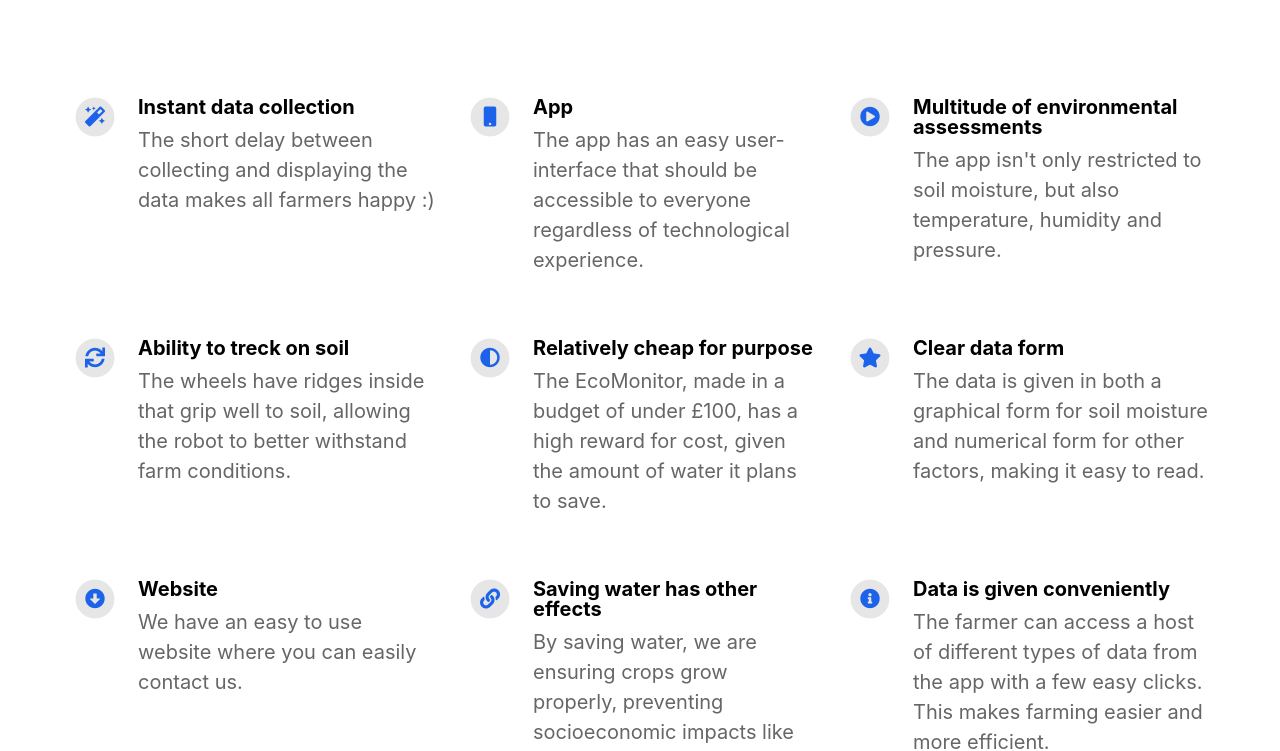
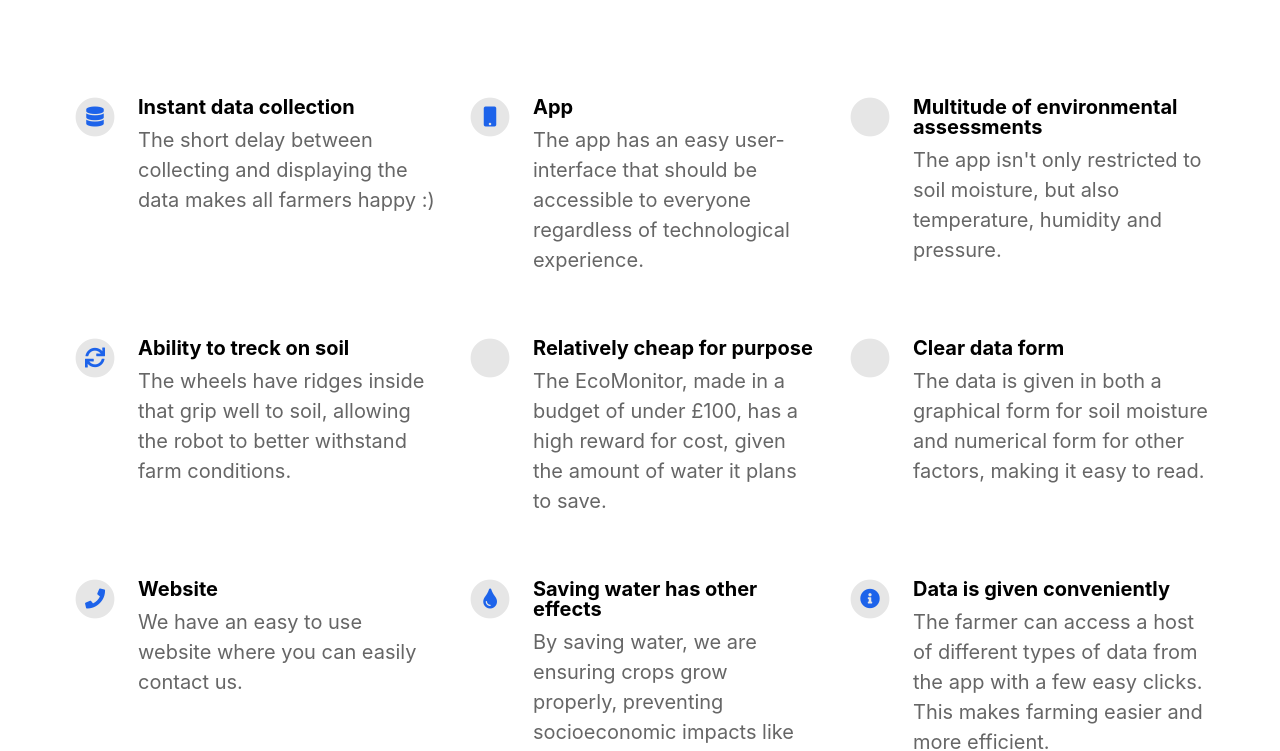
Before and after one commit to pi-drate/pi-drate.github.io, a Jekyll site: the page built from index.html, in a window 1280 px wide. Shown: the part 987-1738 px from the top of the page. Built offline with Jekyll 4.4.1, drawn with Linux system fonts in a browser that asks for light colours; nearby versions of some CDN libraries.

Commit message:
Update _config.yml

```diff
--- a/_config.yml
+++ b/_config.yml
@@ -24,7 +24,7 @@ features                                  :
 
   - title                                 : Instant data collection
     description                           : The short delay between collecting and displaying the data makes all farmers happy :)
-    fontawesome_icon_name                 : magic
+    fontawesome_icon_name                 : database
 
   - title                                 : App
     description                           : The app has an easy user-interface that should be accessible to everyone regardless of technological experience.
@@ -32,7 +32,7 @@ features                                  :
 
   - title                                 : Multitude of environmental assessments
     description                           : The app isn't only restricted to soil moisture, but also temperature, humidity and pressure.
-    fontawesome_icon_name                 : play-circle
+    fontawesome_icon_name                 : envira
 
   - title                                 : Ability to treck on soil
     description                           : The wheels have ridges inside that grip well to soil, allowing the robot to better withstand farm conditions.
@@ -40,27 +40,24 @@ features                                  :
 
   - title                                 : Relatively cheap for purpose
     description                           : The EcoMonitor, made in a budget of under £100, has a high reward for cost, given the amount of water it plans to save.
-    fontawesome_icon_name                 : adjust
+    fontawesome_icon_name                 : money
 
   - title                                 : Clear data form
     description                           : The data is given in both a graphical form for soil moisture and numerical form for other factors, making it easy to read.
-    fontawesome_icon_name                 : star
+    fontawesome_icon_name                 : bar-chart
 
   - title                                 : Website
     description                           : We have an easy to use website where you can easily contact us.
-    fontawesome_icon_name                 : arrow-alt-circle-down
+    fontawesome_icon_name                 : phone
 
   - title                                 : Saving water has other effects
     description                           : By saving water, we are ensuring crops grow properly, preventing socioeconomic impacts like famine and low crop yield.
-    fontawesome_icon_name                 : link
+    fontawesome_icon_name                 : tint
 
   - title                                 : Data is given conveniently
     description                           : The farmer can access a host of different types of data from the app with a few easy clicks. This makes farming easier and more efficient.
     fontawesome_icon_name                 : info-circle
 
-  - title                                 : # New Feature Title
-    description                           : # New Feature Description
-    fontawesome_icon_name                 : # Enter Font Awesome icon name (e.g. star). Find icons on fontawesome.com/icons.
 
 
 
```
